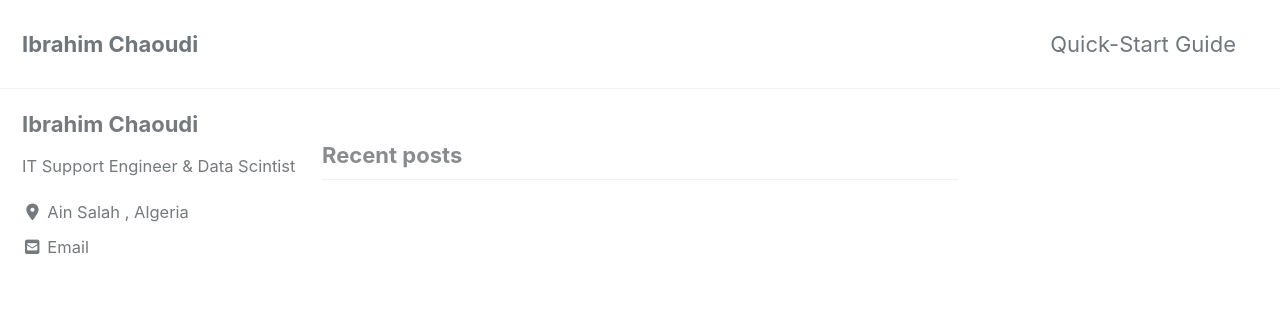
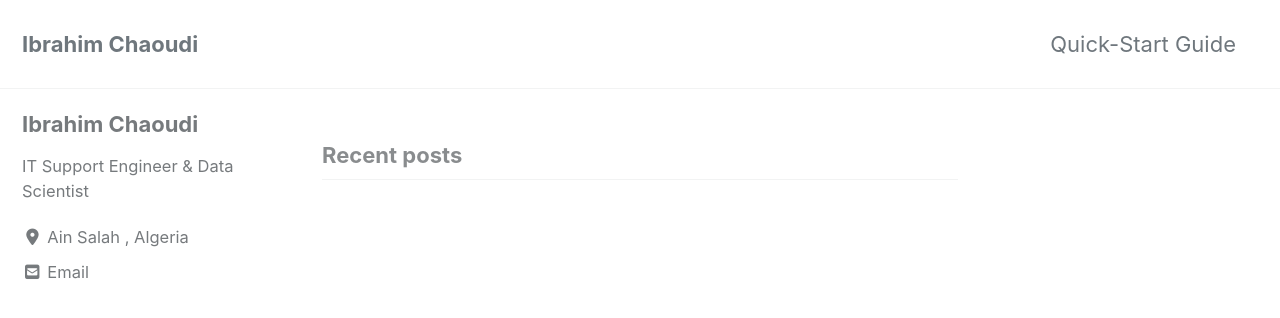
Before and after one commit to Ch-Ibrahim/Ch-Ibrahim.github.io, a Jekyll site: the page built from index.html, in a window 1280 px wide and 900 px high. Shown: the top 318 px of the window. Built offline with Jekyll 4.4.1, drawn with Linux system fonts in a browser that asks for light colours; cached includes are drawn as plain includes; nearby versions of some CDN libraries; the list of posts is cut into pages by our own code.

Commit message:
Update _config.yml

```diff
--- a/_config.yml
+++ b/_config.yml
@@ -109,7 +109,7 @@ analytics:
 author:
   name             : "Ibrahim Chaoudi"
   avatar           : # path of avatar image, e.g. "/assets/images/bio-photo.jpg"
-  bio              : "IT Support Engineer & Data Scintist"
+  bio              : "IT Support Engineer & Data Scientist"
   location         : "Ain Salah , Algeria"
   email            : "Brahimchaoudi@hotmail.com"
   links:
@@ -125,10 +125,10 @@ author:
     - label: "Facebook"
       icon: "fab fa-fw fa-facebook-square"
       # url: "https://facebook.com/"
-    - label: " Ch-Ibrahim "
+    - label: "Ch-Ibrahim"
       icon: "fab fa-fw fa-github"
       # url: "https://github.com/"
-    - label: "Instagram"
+    - label: "ibrahimchaoudi"
       icon: "fab fa-fw fa-instagram"
       # url: "https://instagram.com/"
 
```
